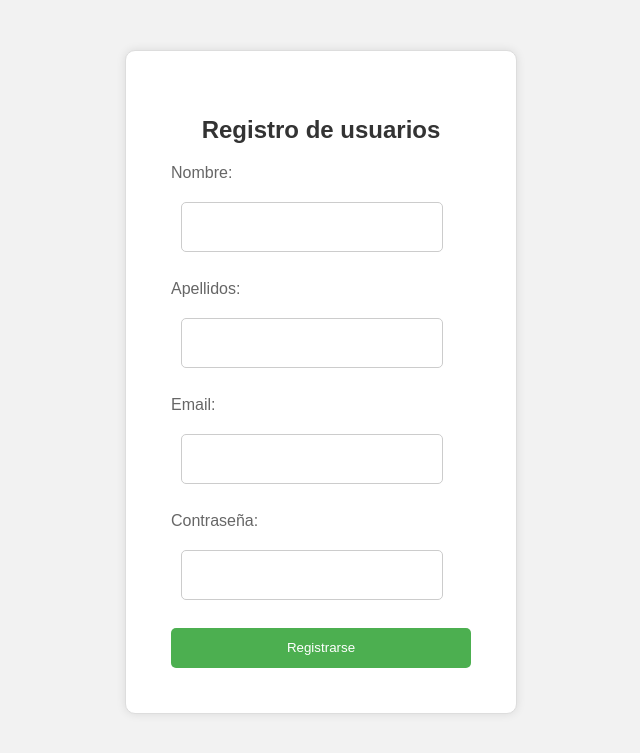
After one commit to mrxzeta/papeleria, a PHP site: page /Base-datos/registro.php in a window 1280 px wide. The commit adds this page. Shown: the top 753 px of the page, without its empty margins (319-959 px from the left). Run offline with PHP 8.4, Linux system fonts and the light colour scheme.

```diff
--- /dev/null
+++ b/Base-datos/registro.php
@@ -0,0 +1,54 @@
+<?php
+include 'conexion.php';
+
+// Procesar formulario de registro
+if ($_SERVER["REQUEST_METHOD"] == "POST") {
+    $nombre = $_POST["nombre"];
+    $apellidos = $_POST["apellidos"];
+    $email = $_POST["email"];
+    $contraseña = $_POST["contraseña"];
+
+    // Verificar si el email ya existe en la base de datos
+    $sql = "SELECT * FROM usuarios WHERE email = '$email'";
+    $result = $conn->query($sql);
+    if ($result->num_rows > 0) {
+        echo "Error: El email ya existe en la base de datos.";
+    } else {
+        // Insertar datos en la base de datos
+        $sql = "INSERT INTO usuarios (nombre, apellidos, email, contraseña) VALUES ('$nombre', '$apellidos', '$email', '$contraseña')";
+        if ($conn->query($sql) === TRUE) {
+            echo "Registro exitoso!";
+            header("Location: login.php");
+        } else {
+            echo "Error: " . $sql . "<br>" . $conn->error;
+        }
+    }
+}
+
+// Cerrar conexión
+$conn->close();
+?>
+
+<!DOCTYPE html>
+<html>
+<head>
+    <title>Registro de usuarios</title>
+    <link rel="stylesheet" type="text/css" href="/assets/css/registro.css">
+</head>
+<body>
+    <div class="container">
+        <h2 class="titulo">Registro de usuarios</h2>
+        <form class="formulario" action="<?php echo htmlspecialchars($_SERVER["PHP_SELF"]); ?>" method="post">
+            <label for="nombre">Nombre:</label>
+            <input type="text" id="nombre" name="nombre"><br><br>
+            <label for="apellidos">Apellidos:</label>
+            <input type="text" id="apellidos" name="apellidos"><br><br>
+            <label for="email">Email:</label>
+            <input type="email" id="email" name="email"><br><br>
+            <label for="contraseña">Contraseña:</label>
+            <input type="password" id="contraseña" name="contraseña"><br><br>
+            <input type="submit" value="Registrarse">
+        </form>
+    </div>
+</body>
+</html>
--- /dev/null
+++ b/assets/css/registro.css
@@ -0,0 +1,56 @@
+body {
+    font-family: Arial, sans-serif;
+    background-color: #f2f2f2;
+}
+
+.container {
+    width: 300px;
+    margin: 50px auto;
+    padding: 45px;
+    background-color: #fff;
+    border: 1px solid #ddd;
+    border-radius: 10px;
+    box-shadow: 0 0 10px rgba(0, 0, 0, 0.1);
+}
+
+.titulo {
+    text-align: center;
+    font-size: 24px;
+    font-weight: bold;
+    margin-bottom: 20px;
+    color: #333;
+}
+
+.formulario {
+    margin-top: 10px;
+}
+
+.formulario label {
+    display: block;
+    margin-bottom: 10px;
+    color: #666;
+}
+
+.formulario input[type="text"], .formulario input[type="email"], .formulario input[type="password"] {
+    width: 80%;
+    height: 28px;
+    margin: 10px;
+    padding: 10px;
+    border: 1px solid #ccc;
+    border-radius: 5px;
+}
+
+.formulario input[type="submit"] {
+    width: 100%;
+    height: 40px;
+    background-color: #4CAF50;
+    color: #fff;
+    padding: 10px;
+    border: none;
+    border-radius: 5px;
+    cursor: pointer;
+}
+
+.formulario input[type="submit"]:hover {
+    background-color: #3e8e41;
+}
```
Also changed, not shown: Base-datos/login.php (+1 -9 lines).
